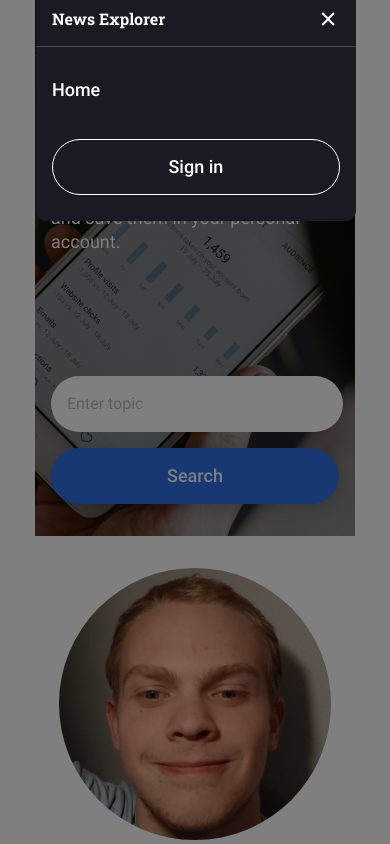
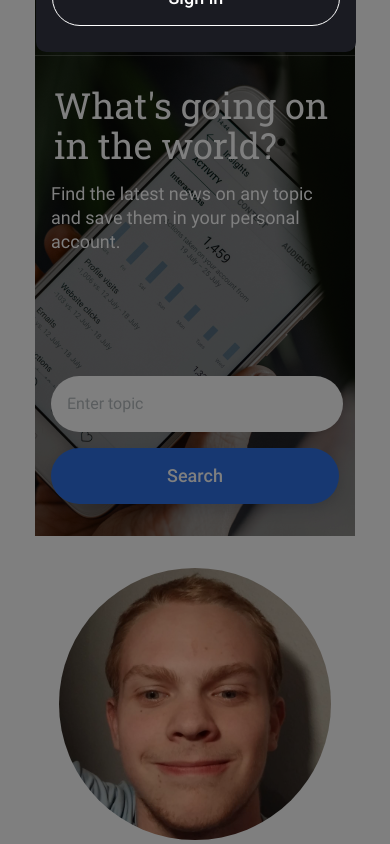
Before and after one commit to Ian-Diz/news-explorer-frontend, a React (Create React App) app: page / in a window 390 px wide. Both pictures are taken after a click on the button 327 px from the left and 28 px from the top of the page. Shown: the top 844 px of the page. Built offline with nearby package versions, Linux system fonts and the light colour scheme.

Commit message:
Trying to fix mobile glitch

```diff
--- a/src/blocks/menu.css
+++ b/src/blocks/menu.css
@@ -5,7 +5,7 @@
   right: 0;
   bottom: 0;
   width: 102%;
-  height: 103%;
+  height: 123%;
   background-color: rgba(0, 0, 0, 0.5);
   margin: 0;
   display: flex;
--- a/src/blocks/popupForm.css
+++ b/src/blocks/popupForm.css
@@ -4,7 +4,7 @@
   bottom: 0;
   left: 0;
   width: 100%;
-  height: 100%;
+  height: 120%;
   background-color: rgba(0, 0, 0, 0.3);
   margin: 0;
   display: flex;
```
